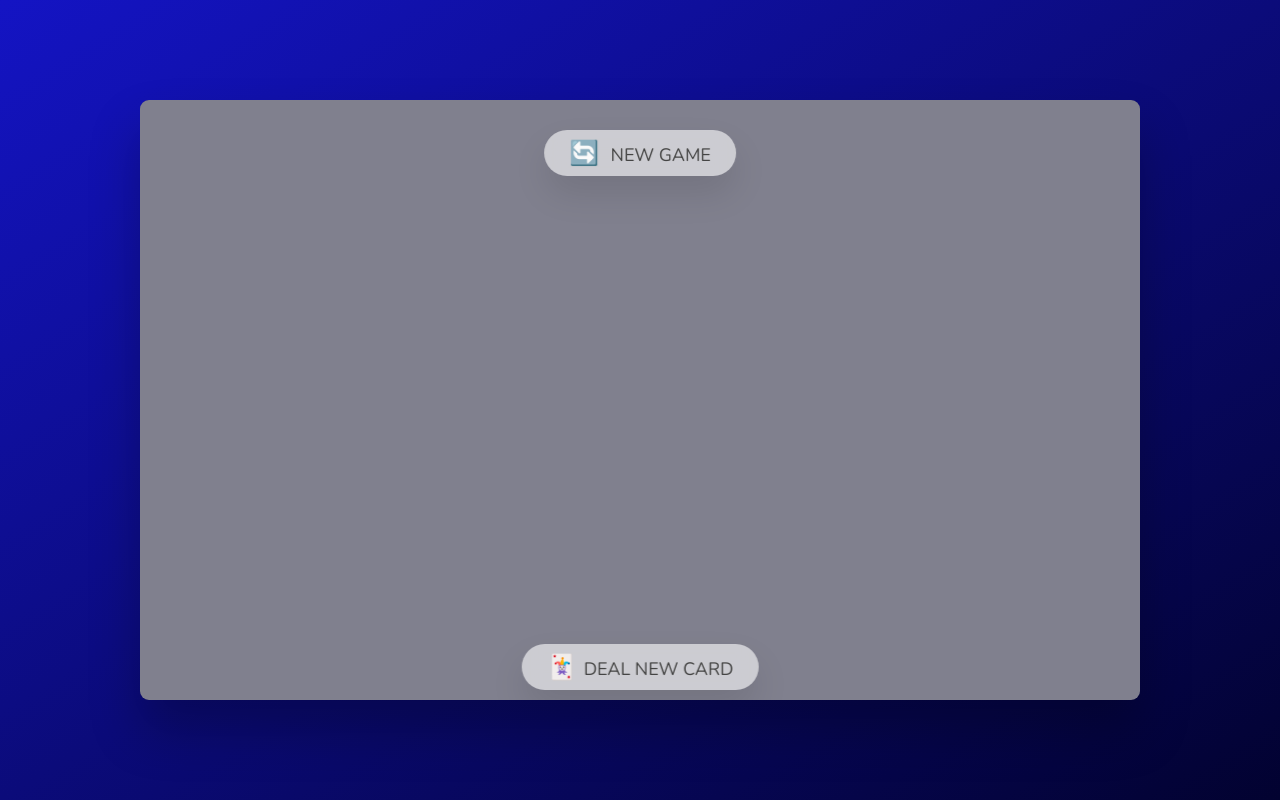
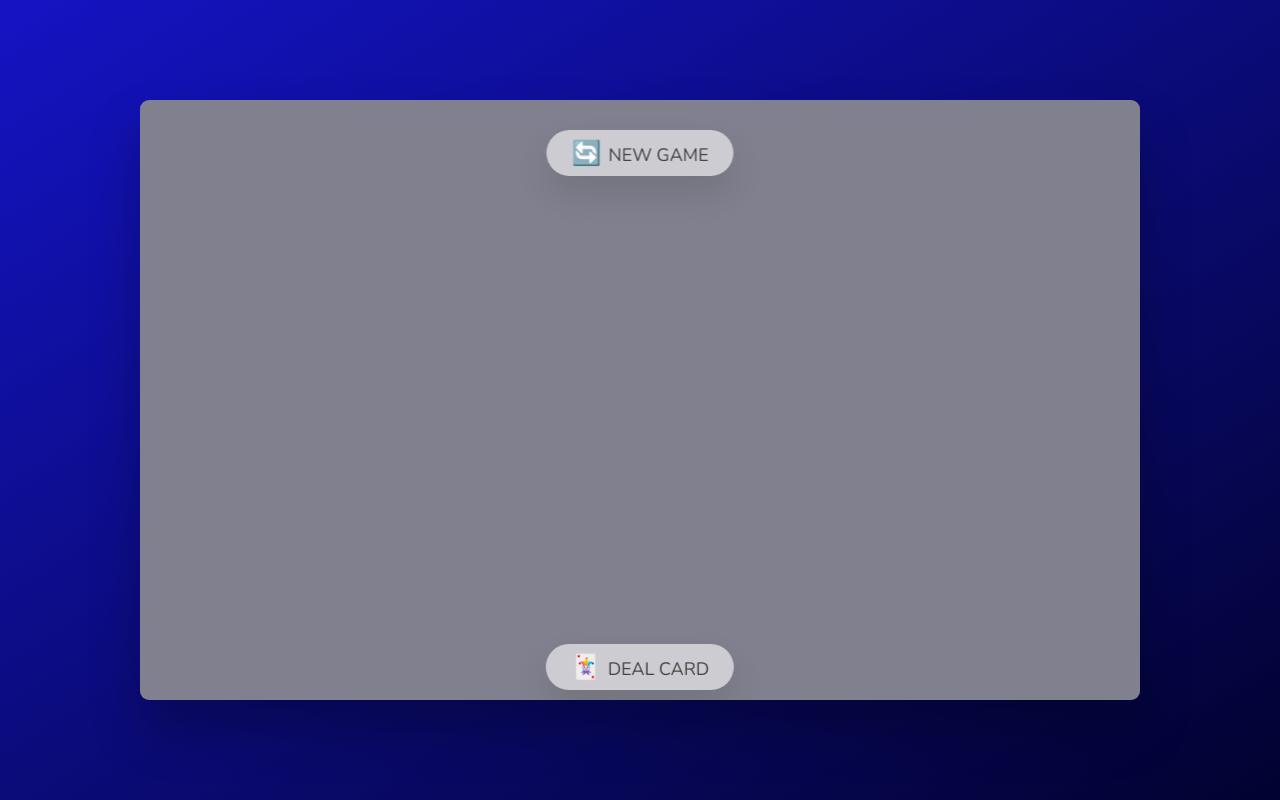
Before and after one commit to ogarza2881/GolfCardGame, a plain HTML site: page index.html in a window 1280 px wide. Drawn offline with nearby package versions, Linux system fonts and the light colour scheme.

Commit message:
Update index.html

```diff
--- a/index.html
+++ b/index.html
@@ -22,8 +22,8 @@
       </section> -->
 
       <img src="card-1.png" alt="Playing Dice" class="card" />
-      <button class="btn btn--new">🔄 New Game</button>
-      <button class="btn btn--draw-card">🃏Deal New Card</button>
+      <button class="btn btn--new">🔄New Game</button>
+      <button class="btn btn--draw-card">🃏Deal Card</button>
     </main>
     <script src="script.js"></script>
   </body>
```
